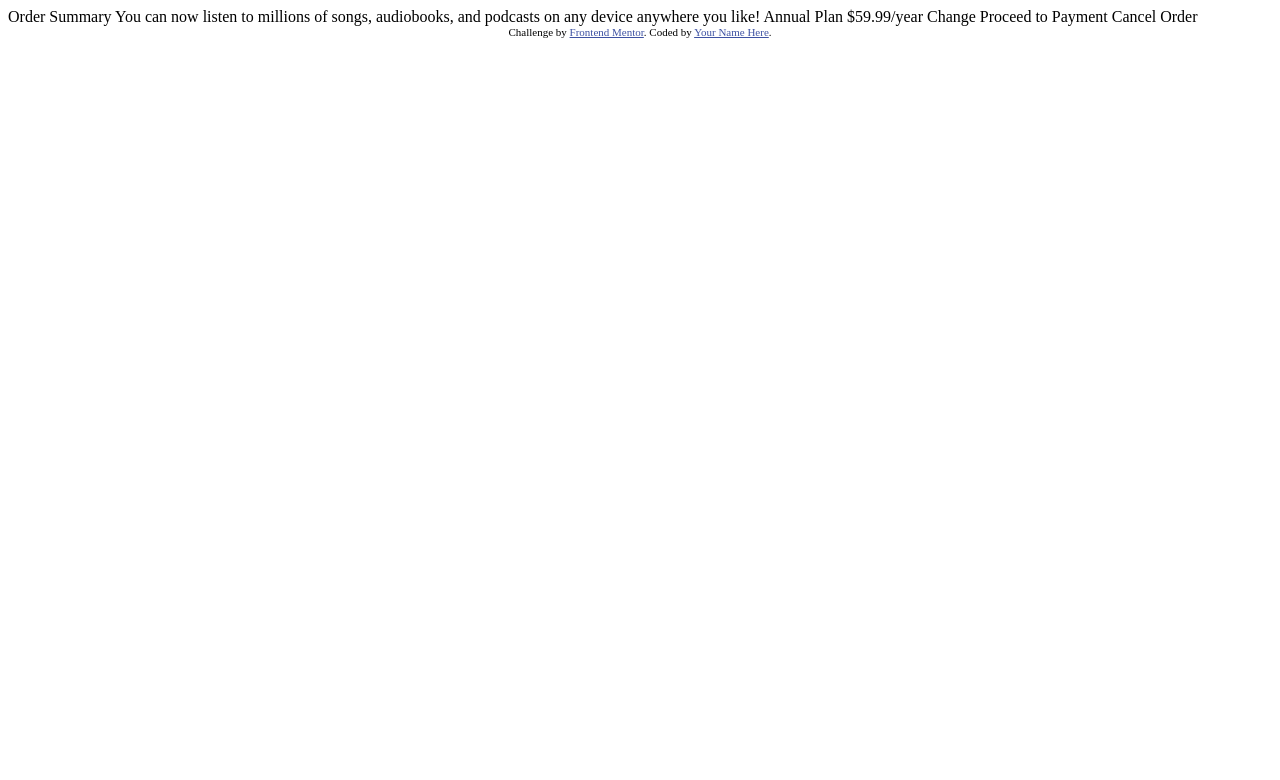
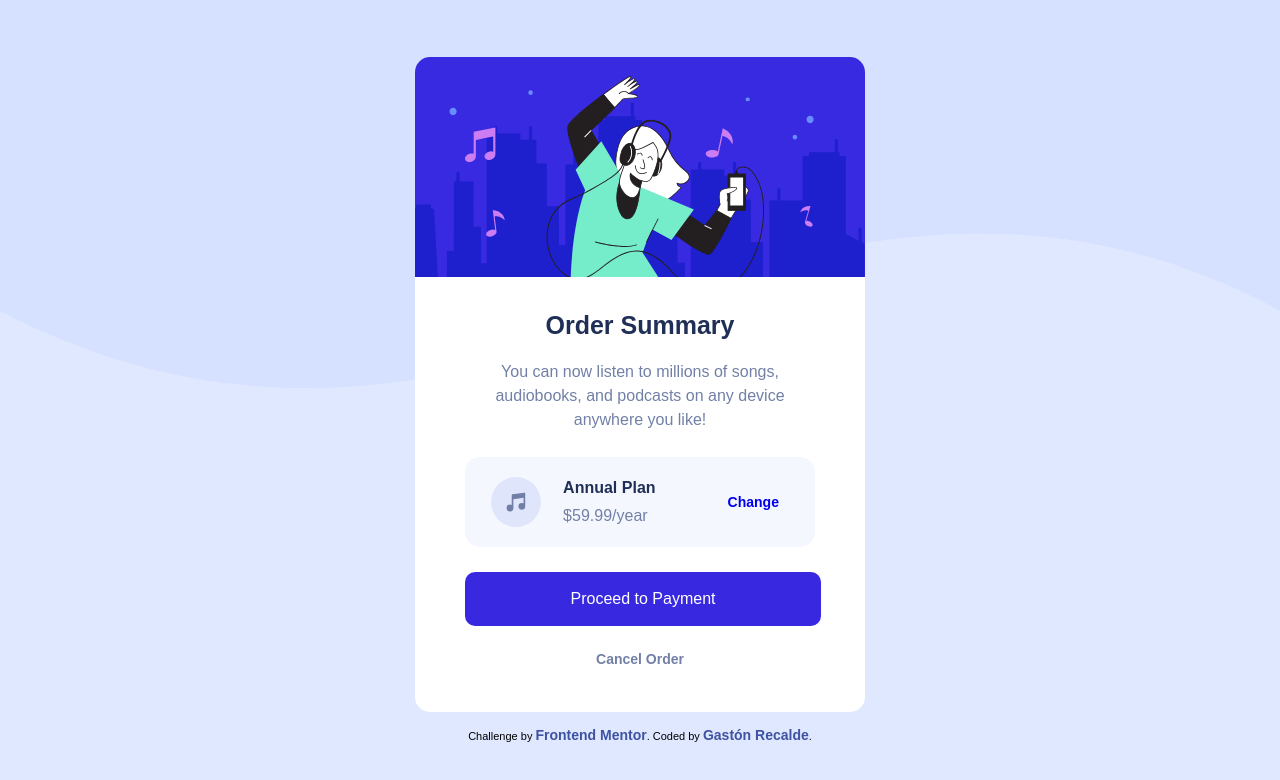
Before and after one commit to Gaston-Recalde/order-summary, a plain HTML site: page index.html in a window 1280 px wide. Drawn offline with Linux system fonts and the light colour scheme; a web font is replaced by a local one.

Commit message:
Fin del proyecto

```diff
--- a/index.html
+++ b/index.html
@@ -5,6 +5,7 @@
   <meta name="viewport" content="width=device-width, initial-scale=1.0">
 
   <link rel="icon" type="image/png" sizes="32x32" href="./images/favicon-32x32.png">
+  <link rel="stylesheet" href="styles.css">
 
   <title>Frontend Mentor | Order summary card</title>
 
@@ -14,23 +15,26 @@
   </style>
 </head>
 <body>
-
-  Order Summary
-
-  You can now listen to millions of songs, audiobooks, and podcasts on any
-  device anywhere you like!
-
-  Annual Plan
-  $59.99/year
-
-  Change
-
-  Proceed to Payment
-  Cancel Order
+  <div class="container">
+    <img  class="container__img" src="images\illustration-hero.svg" alt="Icon hero">
+    <h1 class="container__h1" >Order Summary</h1>
+    <p class="container__p" >You can now listen to millions of songs, audiobooks, and podcasts on any
+      device anywhere you like!</p>
+      <div class="container__info">
+        <img  class="info__img" src="images\icon-music.svg" alt="Icon music">
+        <div class="info__price" >
+          <span class="info__plan" >Annual Plan</span>
+          <p class="info_price" >$59.99/year</p>
+        </div>
+        <a href="#">Change</a>
+      </div>
+      <p class="button" >Proceed to Payment</p>
+      <p class="cancel" >Cancel Order</p>
+  </div>
 
   <div class="attribution">
     Challenge by <a href="https://www.frontendmentor.io?ref=challenge" target="_blank">Frontend Mentor</a>.
-    Coded by <a href="#">Your Name Here</a>.
+    Coded by <a href="#">Gastón Recalde</a>.
   </div>
 </body>
 </html>
--- /dev/null
+++ b/styles.css
@@ -0,0 +1,131 @@
+@import url('https://fonts.google.com/specimen/Red+Hat+Display');
+
+*{
+    margin: 0;
+    padding: 0;
+}
+
+body{
+    background-image: url("images/pattern-background-desktop.svg");
+    background-repeat: no-repeat;
+    background-color: hsl(225, 100%, 94%);
+    background-size: 100%;
+    display: flex;
+    flex-direction: column;
+    justify-content: center;
+    align-items: center;
+    font-family: 'Red Hat Display', sans-serif;
+    font-size: 16px;
+    height: 100vh;
+}
+
+.container{
+    width:450px;
+    height: auto;
+    border-radius: 15px;
+    background: white;
+}
+
+.container__img{
+    border-radius: 15px 15px 0 0;
+}
+
+.container__h1{
+    color: hsl(223, 47%, 23%);
+    font-weight: 900;
+    font-size: 25px;
+    margin-top: 30px;
+    margin-bottom: 20px;
+    text-align: center;
+}
+
+.container__p{
+    width: 300px;
+    text-align: center;
+    color: hsl(224, 23%, 55%);
+    margin-bottom: 25px;
+    line-height: 1.5;
+    font-weight: 500;
+    margin-left: 75px;
+}
+
+.container__info{
+    display: flex;
+    flex-direction: row;
+    justify-content: space-around;
+    align-items: center;
+    background: hsl(225, 100%, 98%);
+    height: 90px;
+    margin-left: 50px;
+    margin-right: 50px;
+    border-radius: 15px;
+}
+
+.info__img{
+    height: 50px;
+    margin-left: -10px;
+}
+
+.info__plan{
+    color: hsl(223, 47%, 23%);
+    font-weight: 700;
+    margin-left: -50px;
+}
+
+.info_price{
+    color: hsl(224, 23%, 55%);
+    margin-left: -50px;
+    margin-top: 10px;
+}
+
+a{
+    font-size: 14px;
+    font-weight: 700;
+    text-decoration: none;
+}
+
+a:hover{
+    color: hsl(245, 75%, 52%, 0.7);
+}
+
+.button{
+    color: white;
+    background: hsl(245, 75%, 52%);
+    width: 320px;
+    border-radius: 10px;
+    text-align: center;
+    padding: 18px;
+    margin-left: 50px;
+    margin-top: 25px;
+}
+
+.button:hover{
+    cursor: pointer;
+    background: hsl(245, 75%, 52%, 0.7);
+}
+
+.cancel{
+    color: hsl(224, 23%, 55%);
+    font-weight: 800;
+    font-size: 14px;
+    margin-top: 25px;
+    text-align: center;
+    margin-bottom: 45px;
+}
+
+.cancel:hover{
+    color: hsl(223, 47%, 23%);
+    cursor: pointer;
+}
+
+.attribution{
+    margin-top: 15px;
+}
+
+@media screen and (max-width: 375px) {
+
+
+    .container{
+        width:350px
+    }
+}
```
Also changed, not shown: 2 other files.
